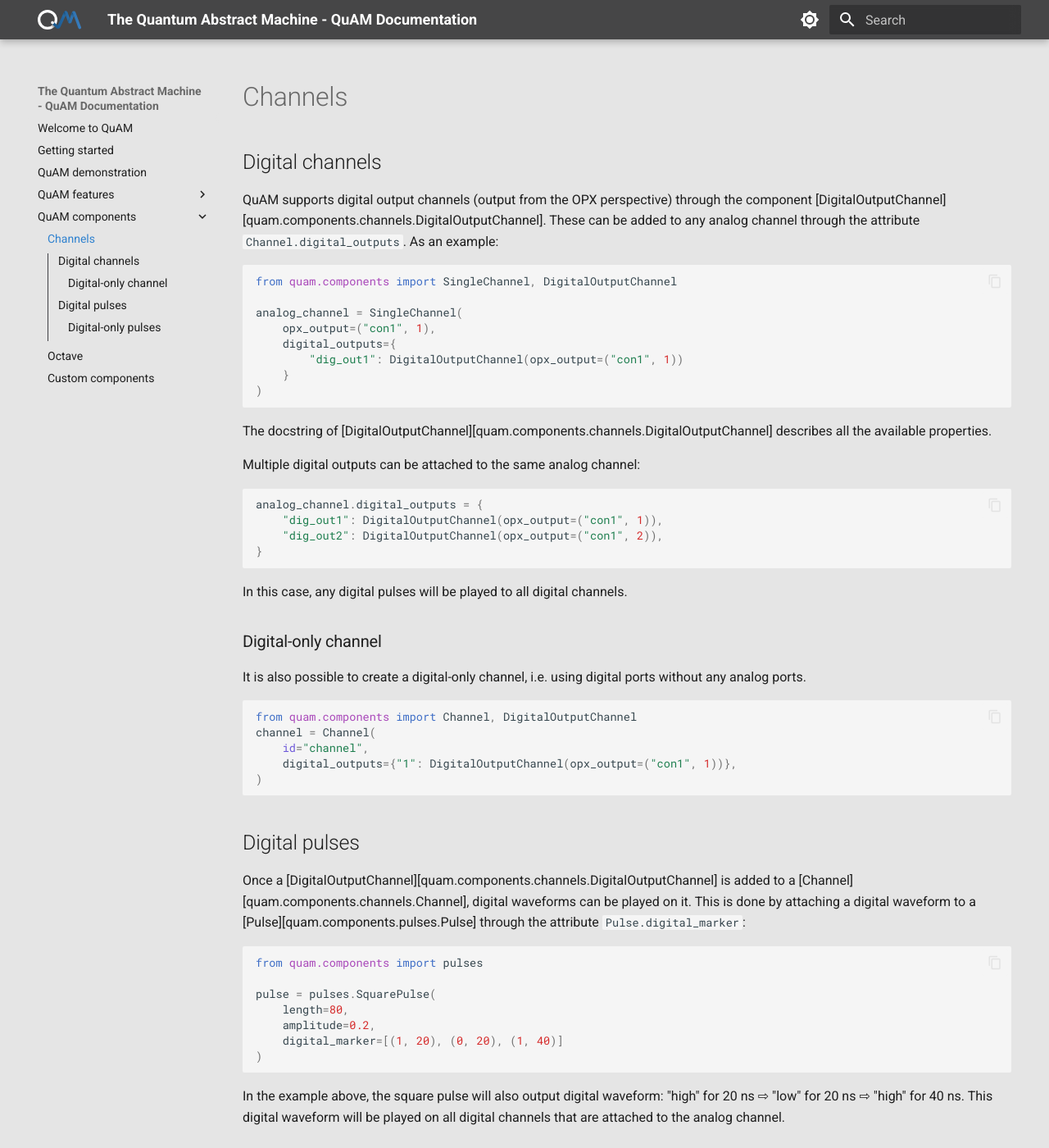
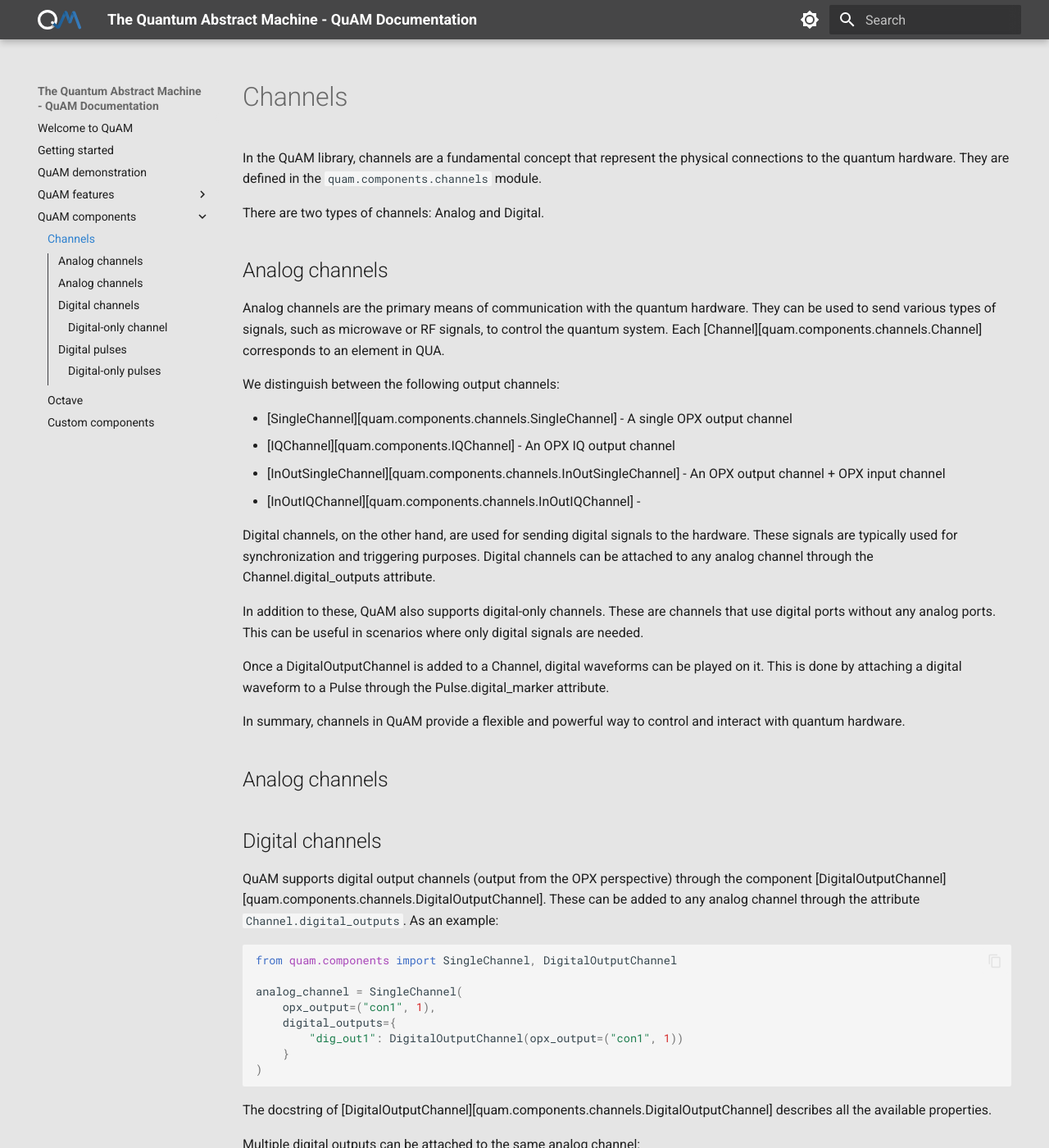
Before and after one commit to qua-platform/quam, an MkDocs documentation site: the page built from docs/components/channels.md, in a window 1280 px wide and 1400 px high. Shown: the whole window at 82% size. Built offline with MkDocs 1.6.1 and Material for MkDocs 9.7.7, drawn with Linux system fonts in a browser that asks for light colours.

Commit message:
adding channels documentation

```diff
--- a/docs/components/channels.md
+++ b/docs/components/channels.md
@@ -1,4 +1,30 @@
 # Channels
+In the QuAM library, channels are a fundamental concept that represent the physical connections to the quantum hardware. They are defined in the `quam.components.channels` module.
+
+There are two types of channels: Analog and Digital.
+
+## Analog channels
+Analog channels are the primary means of communication with the quantum hardware. They can be used to send various types of signals, such as microwave or RF signals, to control the quantum system. Each [Channel][quam.components.channels.Channel] corresponds to an element in QUA.
+
+We distinguish between the following output channels:
+
+- [SingleChannel][quam.components.channels.SingleChannel] - A single OPX output channel
+- [IQChannel][quam.components.IQChannel] - An OPX IQ output channel
+- [InOutSingleChannel][quam.components.channels.InOutSingleChannel] - An OPX output channel + OPX input channel
+- [InOutIQChannel][quam.components.channels.InOutIQChannel] -
+
+
+Digital channels, on the other hand, are used for sending digital signals to the hardware. These signals are typically used for synchronization and triggering purposes. Digital channels can be attached to any analog channel through the Channel.digital_outputs attribute.
+
+In addition to these, QuAM also supports digital-only channels. These are channels that use digital ports without any analog ports. This can be useful in scenarios where only digital signals are needed.
+
+Once a DigitalOutputChannel is added to a Channel, digital waveforms can be played on it. This is done by attaching a digital waveform to a Pulse through the Pulse.digital_marker attribute.
+
+In summary, channels in QuAM provide a flexible and powerful way to control and interact with quantum hardware.
+
+## Analog channels
+
+
 
 ## Digital channels
 QuAM supports digital output channels (output from the OPX perspective) through the component [DigitalOutputChannel][quam.components.channels.DigitalOutputChannel].
```
